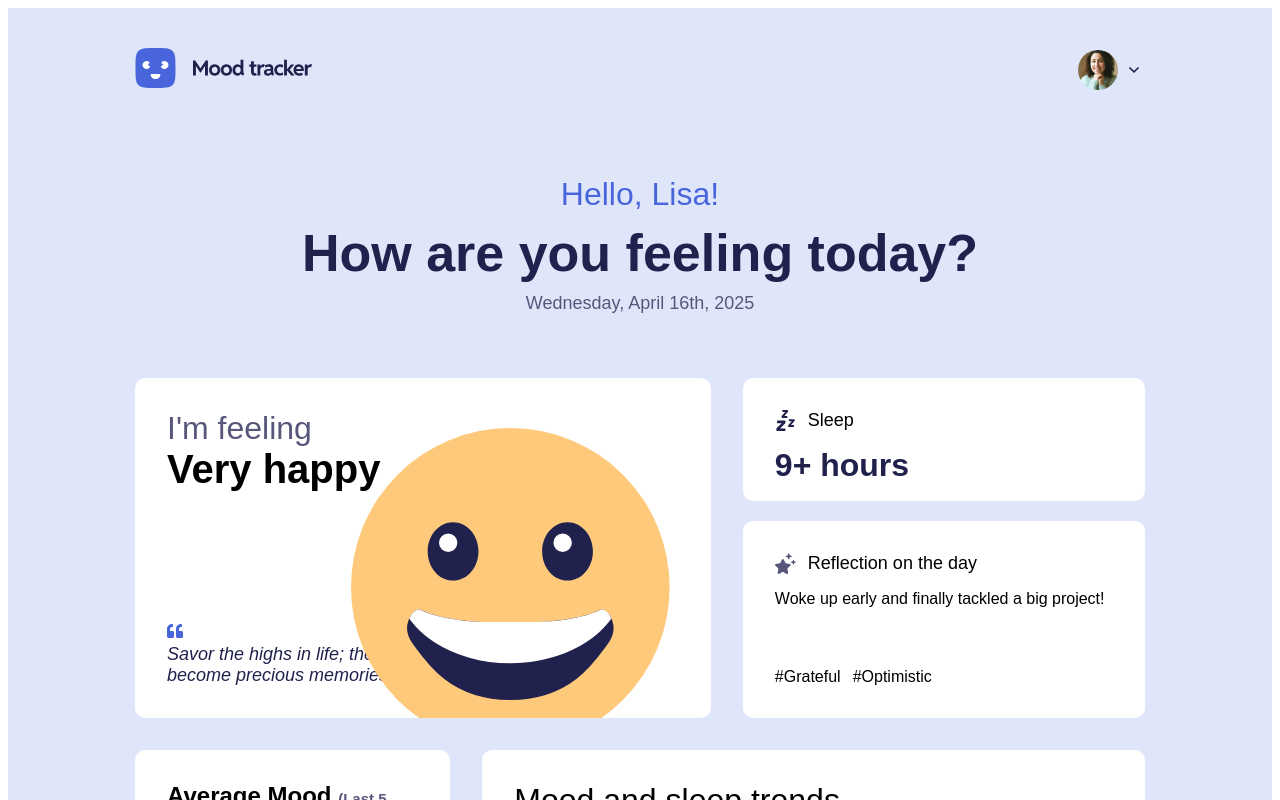
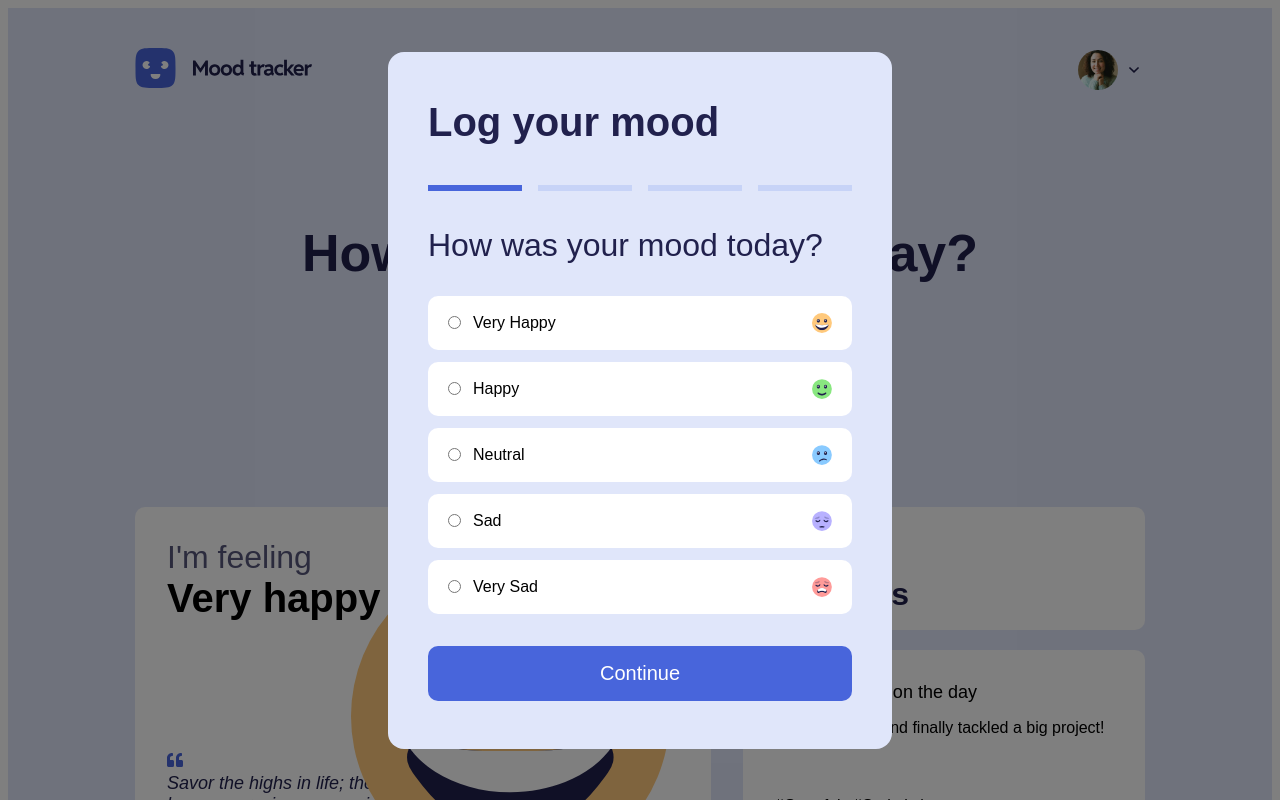
Before and after one commit to wfarre/mood-manager-app, a SvelteKit app: page / in a window 1280 px wide. Shown: the top 800 px of the page. Built offline with nearby package versions, Linux system fonts and the light colour scheme.

Commit message:
add: modal + form refactoring

```diff
--- /dev/null
+++ b/src/components/ui/FormStepper.svelte
@@ -0,0 +1,45 @@
+<script lang="ts">
+	let { currentStep } = $props();
+
+	let stepsArray = Array(4);
+</script>
+
+<ul class="stepper">
+	{#each stepsArray as step, index}
+		<li>
+			<button class="step" aria-label={`Step ${index + 1}`}>
+				<div class={`step__fill ${currentStep >= index ? 'step__fill--active' : ''}`}></div>
+			</button>
+		</li>
+	{/each}
+</ul>
+
+<style>
+	@import '../../style.css';
+	.stepper {
+		display: flex;
+		gap: 16px;
+		margin-bottom: 32px;
+	}
+
+	.stepper li {
+		flex: 1;
+	}
+
+	.step {
+		content: ' ';
+		height: 6px;
+		width: 100%;
+		background-color: var(--color-blue-200);
+	}
+
+	.step__fill {
+		height: 6px;
+		background-color: var(--color-blue-600);
+		transform: scaleX(0);
+	}
+
+	.step__fill--active {
+		transform: scaleX(1);
+	}
+</style>
--- /dev/null
+++ b/src/components/ui/MoodFormFieldset.svelte
@@ -0,0 +1,40 @@
+<script lang="ts">
+	import type { Snippet } from 'svelte';
+
+	interface Props {
+		legend: string;
+		subtitle?: string;
+		children: Snippet;
+	}
+	let { legend, subtitle, children }: Props = $props();
+</script>
+
+<fieldset>
+	<div class="fieldset__header">
+		<legend class="legend">{legend}</legend>
+		{#if subtitle}
+			<span class="subtitle">{subtitle}</span>
+		{/if}
+	</div>
+
+	{@render children()}
+</fieldset>
+
+<style>
+	@import '../../style.css';
+	.fieldset__header {
+		margin-bottom: 32px;
+	}
+
+	.fieldset__header .legend {
+		font-size: 32px;
+		font-weight: 500;
+		color: var(--color-neutral-900);
+	}
+
+	.fieldset__header .subtitle {
+		margin-top: 8px;
+		font-size: 18px;
+		color: var(--color-neutral-600);
+	}
+</style>
--- /dev/null
+++ b/src/components/ui/RadioItem.svelte
@@ -0,0 +1,46 @@
+<script lang="ts">
+	import { moodSvgColor } from '$lib/constants';
+	import type { ChangeEventHandler } from 'svelte/elements';
+
+	interface Props {
+		id: string;
+		value: number;
+		text: string;
+		isImage?: boolean;
+		name: string;
+		handleChange: ChangeEventHandler<HTMLInputElement>;
+	}
+	let { id, value, text, isImage = true, name, handleChange }: Props = $props();
+
+	// const handleSelectChange: ChangeEventHandler<HTMLInputElement> = (e) => {
+	// 	console.log((e.target as HTMLInputElement).value);
+	// 	handleChange(e);
+	// };
+</script>
+
+<label class="radio-item" for={id}>
+	<input class="radio-item__input" type="radio" {name} {id} {value} onchange={handleChange} />
+	{text}
+	{#if isImage}
+		<img class="radio-item__img" src={moodSvgColor[value]} alt="" />
+	{/if}
+</label>
+
+<style>
+	@import '../../style.css';
+	.radio-item {
+		background-color: var(--color-neutral-0);
+		border-radius: 10px;
+		display: flex;
+		align-items: center;
+		gap: 12px;
+		cursor: pointer;
+		padding: 17px 20px;
+	}
+
+	.radio-item__img {
+		height: 20px;
+		width: 20px;
+		margin-left: auto;
+	}
+</style>
--- /dev/null
+++ b/src/components/ui/TagItem.svelte
@@ -0,0 +1,25 @@
+<script lang="ts">
+	interface Props {
+		tag: string;
+		name: string;
+	}
+
+	let { tag, name }: Props = $props();
+</script>
+
+<label class="tag-item" for={tag}>
+	<input class="tag-item__input" type="checkbox" {name} id={tag} value={tag} />
+	{tag}
+</label>
+
+<style>
+	.tag-item {
+		background-color: var(--color-neutral-0);
+		display: flex;
+		align-items: center;
+		padding: 16px;
+		border-radius: 10px;
+		font-size: 18px;
+		gap: 8px;
+	}
+</style>
--- a/src/routes/+page.svelte
+++ b/src/routes/+page.svelte
@@ -8,6 +8,12 @@
 	import { onMount } from 'svelte';
 	import type { Mood, MoodApi } from '$lib/models/Mood';
 	import { MoodFactory } from '$lib/factories/MoodFactory';
+	import { moodRank, moodSvgColor } from '$lib/constants';
+	import FormStepper from '../components/ui/FormStepper.svelte';
+	import RadioItem from '../components/ui/RadioItem.svelte';
+	import TagItem from '../components/ui/TagItem.svelte';
+	import MoodFormFieldset from '../components/ui/MoodFormFieldset.svelte';
+	import type { ChangeEventHandler, EventHandler } from 'svelte/elements';
 
 	let mood: null | Mood[] = $state(null);
 	let moodQuotes = $state([]);
@@ -28,7 +34,183 @@
 	$effect(() => {
 		todayMood = mood?.[mood?.length - 1];
 	});
+
+	const moodsSelection = [
+		{
+			text: 'Very Happy',
+			value: 2,
+			id: 'very-happy'
+		},
+		{
+			text: 'Happy',
+			value: 1,
+			id: 'happy'
+		},
+		{
+			text: 'Neutral',
+			value: 0,
+			id: 'neutral'
+		},
+		{
+			text: 'Sad',
+			value: -1,
+			id: 'sad'
+		},
+		{
+			text: 'Very Sad',
+			value: -2,
+			id: 'very-sad'
+		}
+	];
+
+	const sleepHours = [
+		{
+			text: '0-2 hours',
+			value: 1,
+			id: '0-2-hours'
+		},
+		{
+			text: '3-4 hours',
+			value: 3,
+			id: '3-4-hours'
+		},
+		{
+			text: '5-6 hours',
+			value: 5,
+			id: '5-6-hours'
+		},
+		{
+			text: '7-8 hours',
+			value: 7,
+			id: '7-8-hours'
+		},
+		{
+			text: '9+ hours',
+			value: 9,
+			id: '9+-hours'
+		}
+	];
+
+	const feelingsList = [
+		'Joyful',
+		'Down',
+		'Anxious',
+		'Calm',
+		'Excited',
+		'Frustrated',
+		'Lonely',
+		'Grateful',
+		'Overwhelmed',
+		'Motivated',
+		'Irritable',
+		'Peaceful',
+		'Tired',
+		'Hopeful',
+		'Confident',
+		'Stressed',
+		'Content',
+		'Disappointed',
+		'Optimistic',
+		'Restless'
+	];
+
+	let currentStep = $state(0);
+
+	const handleNextStep = () => {
+		currentStep++;
+	};
+
+	const formInput = {
+		mood: 0,
+		sleepHours: 0,
+		journalEntry: '',
+		feelings: []
+	};
+
+	const handleMoodChange: ChangeEventHandler<HTMLInputElement> = (e) => {
+		console.log((e.target as HTMLInputElement).value);
+		formInput.mood = Number((e.target as HTMLInputElement).value);
+	};
+
+	const handleSleepHoursChange: ChangeEventHandler<HTMLInputElement> = (e) => {
+		console.log((e.target as HTMLInputElement).value);
+		formInput.sleepHours = Number((e.target as HTMLInputElement).value);
+	};
+
+	const handleJournalEntryChange = (e: Event) => {
+		formInput.journalEntry = (e.target as HTMLInputElement).value;
+	};
 </script>
+
+<div class="modal-wrapper">
+	<section class="modal">
+		<header class="modal__header">
+			<h2 class="title">Log your mood</h2>
+		</header>
+		<form class="form">
+			<FormStepper {currentStep} />
+			{#if currentStep === 0}
+				<MoodFormFieldset legend="How was your mood today?">
+					<ul class="mood-list">
+						{#each moodsSelection as mood}
+							<li>
+								<RadioItem
+									id={mood.id}
+									value={mood.value}
+									text={mood.text}
+									name="mood"
+									handleChange={handleMoodChange}
+								/>
+							</li>
+						{/each}
+					</ul>
+				</MoodFormFieldset>
+			{:else if currentStep === 1}
+				<MoodFormFieldset legend="How was your mood today?" subtitle="Select up to 3 tags">
+					<ul class="tags-list">
+						{#each feelingsList as feeling}
+							<li>
+								<TagItem tag={feeling} name="feelings" />
+							</li>
+						{/each}
+					</ul>
+				</MoodFormFieldset>
+			{:else if currentStep === 2}
+				<MoodFormFieldset legend="How was your mood today?">
+					<textarea
+						class="journal-entry-input"
+						name="journal-entry"
+						id="journal-entry"
+						cols="30"
+						rows="10"
+						placeholder="Today, I felt..."
+						oninput={handleJournalEntryChange}
+						value={formInput.journalEntry}
+					></textarea>
+				</MoodFormFieldset>
+			{:else}
+				<MoodFormFieldset legend="How many hours did you sleep last night?">
+					<ul class="mood-list">
+						{#each sleepHours as sleepHour}
+							<li>
+								<RadioItem
+									id={sleepHour.id}
+									value={sleepHour.value}
+									text={sleepHour.text}
+									isImage={false}
+									name="sleepHours"
+									handleChange={handleSleepHoursChange}
+								/>
+							</li>
+						{/each}
+					</ul>
+				</MoodFormFieldset>
+			{/if}
+
+			<button class="btn btn-primary" onclick={handleNextStep}>Continue</button>
+		</form>
+	</section>
+</div>
 
 <div class="container">
 	<!-- <pre>{JSON.stringify(mood, null, 2)}</pre> -->
@@ -38,6 +220,8 @@
 		<p class="greetings">Hello, Lisa!</p>
 		<h1 class="title">How are you feeling today?</h1>
 		<p class="date">Wednesday, April 16th, 2025</p>
+
+		<button class="btn btn--primary">Log today's Mood</button>
 	</header>
 
 	<main>
@@ -135,4 +319,89 @@
 		font-size: 24px;
 		font-weight: 400;
 	}
+
+	.header .btn {
+		margin-top: 64px;
+	}
+
+	.btn {
+		background-color: var(--color-blue-600);
+		color: var(--color-neutral-0);
+		border: 0;
+		padding: 16px 32px;
+		border-radius: 10px;
+		font-size: 20px;
+		cursor: pointer;
+	}
+
+	.btn:hover {
+		opacity: 0.7;
+	}
+
+	.mood-list {
+		display: flex;
+		flex-direction: column;
+		gap: 12px;
+	}
+
+	.modal-wrapper {
+		position: fixed;
+		display: flex;
+		align-items: center;
+		justify-content: center;
+		top: 0;
+		left: 0;
+		width: 100vw;
+		height: 100vh;
+		background-color: rgba(0, 0, 0, 0.5);
+		z-index: 10;
+	}
+
+	.modal {
+		background-color: var(--color-blue-100);
+		width: calc(600px - 96px);
+		padding: 48px 40px;
+		border-radius: 16px;
+		max-height: 90vh;
+		overflow-y: auto;
+	}
+
+	.modal__header {
+		margin-bottom: 32px;
+	}
+
+	.modal__header .title {
+		font-size: 40px;
+		font-weight: 700;
+		color: var(--color-neutral-900);
+	}
+
+	.form {
+		display: flex;
+		flex-direction: column;
+		/* gap: 32px; */
+	}
+
+	.form .btn {
+		margin-top: 32px;
+	}
+
+	.tags-list {
+		display: flex;
+		flex-wrap: wrap;
+		gap: 16px;
+	}
+
+	.journal-entry-input {
+		width: 100%;
+		border-radius: 10px;
+		border: 1px solid var(--color-neutral-300);
+		padding: 12px 16px;
+		height: 150px;
+	}
+
+	.journal-entry-input::placeholder {
+		color: var(--color-neutral-600);
+		font-style: italic;
+	}
 </style>
--- a/src/style.css
+++ b/src/style.css
@@ -8,6 +8,7 @@ body {
 	box-sizing: border-box;
 	font-family: 'Poppins', sans-serif;
 	list-style-type: none;
+	border: none;
 }
 
 :root {
```
